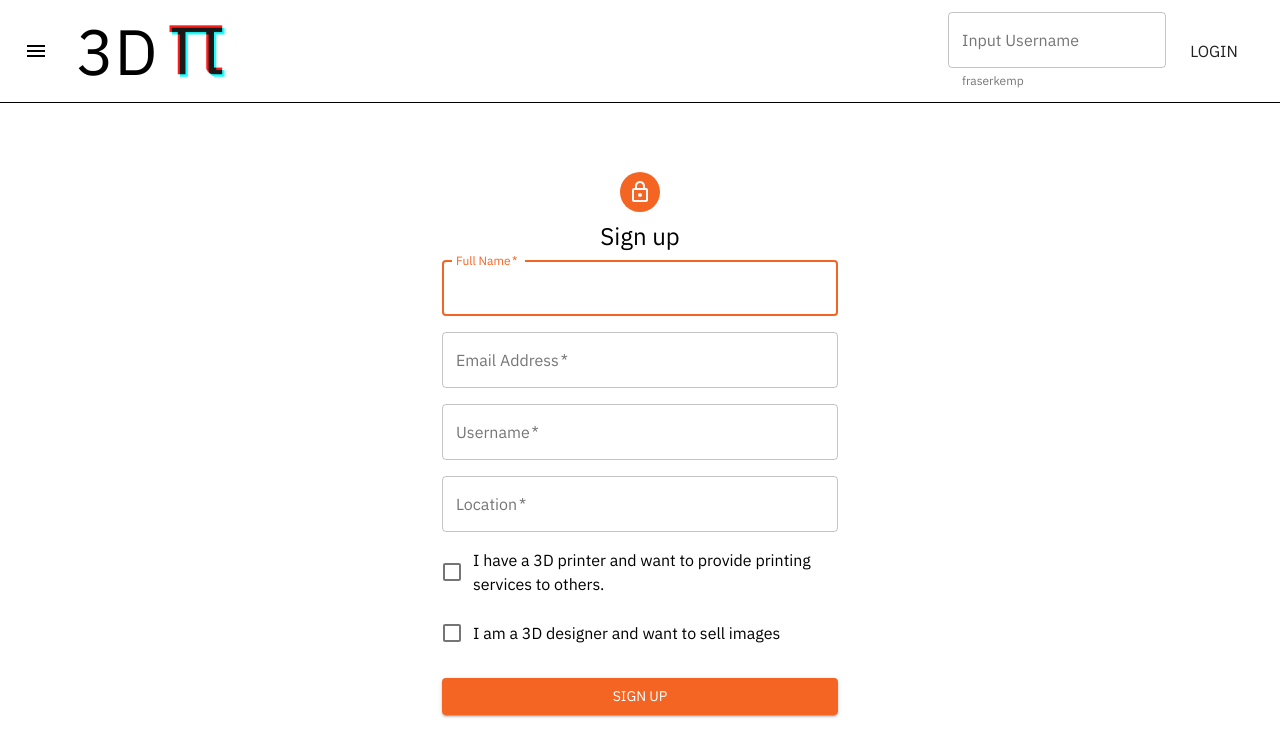
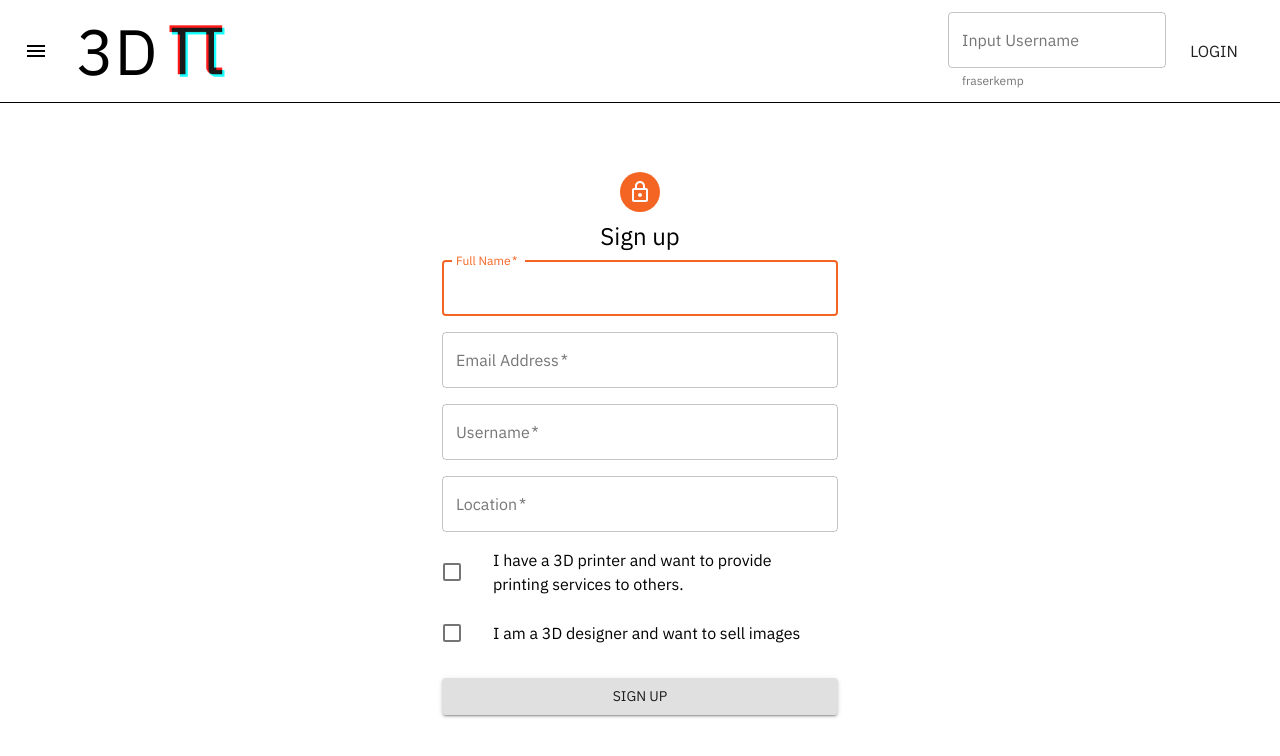
Before and after one commit to lizzykerrigan/fencs-fend, a React (Create React App) app: page /sign_up in a window 1280 px wide. Shown: the top 756 px of the page. Built offline with nearby package versions, Linux system fonts and the light colour scheme.

Commit message:
fix color scheme on dark mode signup page

```diff
--- a/src/components/SignUp/SignUp.jsx
+++ b/src/components/SignUp/SignUp.jsx
@@ -120,6 +120,7 @@ class SignUp extends React.Component {
                 <Grid container spacing={2}>
                   <Grid item xs={12}>
                     <TextField
+                      style={{ backgroundColor: "white" }}
                       autoComplete="fname"
                       name="userFullnameInput"
                       variant="outlined"
@@ -134,6 +135,7 @@ class SignUp extends React.Component {
 
                   <Grid item xs={12}>
                     <TextField
+                      style={{ backgroundColor: "white" }}
                       variant="outlined"
                       required
                       fullWidth
@@ -146,6 +148,7 @@ class SignUp extends React.Component {
                   </Grid>
                   <Grid item xs={12}>
                     <TextField
+                      style={{ backgroundColor: "white" }}
                       variant="outlined"
                       required
                       fullWidth
@@ -157,6 +160,7 @@ class SignUp extends React.Component {
                   </Grid>
                   <Grid item xs={12}>
                     <TextField
+                      style={{ backgroundColor: "white" }}
                       variant="outlined"
                       required
                       fullWidth
@@ -171,12 +175,18 @@ class SignUp extends React.Component {
                     <FormControlLabel
                       control={
                         <Checkbox
+                          style={{ backgroundColor: "white" }}
                           checked={this.state.has3Dprinter}
                           color="primary"
                           onChange={this.handleInputChange}
                         />
                       }
-                      label="I have a 3D printer and want to provide printing services to others."
+                      label={
+                        <Typography style={{ paddingLeft: "20px" }}>
+                          I have a 3D printer and want to provide printing
+                          services to others.
+                        </Typography>
+                      }
                       name="has3Dprinter"
                     />
                   </Grid>
@@ -184,12 +194,17 @@ class SignUp extends React.Component {
                     <FormControlLabel
                       control={
                         <Checkbox
+                          style={{ backgroundColor: "white" }}
                           checked={this.state.is3Ddesigner}
                           color="primary"
                           onChange={this.handleInputChange}
                         />
                       }
-                      label="I am a 3D designer and want to sell images"
+                      label={
+                        <Typography style={{ paddingLeft: "20px" }}>
+                          I am a 3D designer and want to sell images
+                        </Typography>
+                      }
                       name="is3Ddesigner"
                     />
                   </Grid>
@@ -198,7 +213,7 @@ class SignUp extends React.Component {
                   type="submit"
                   fullWidth
                   variant="contained"
-                  color="primary"
+                  color="white"
                   className={classes.submit}
                 >
                   Sign Up
```
